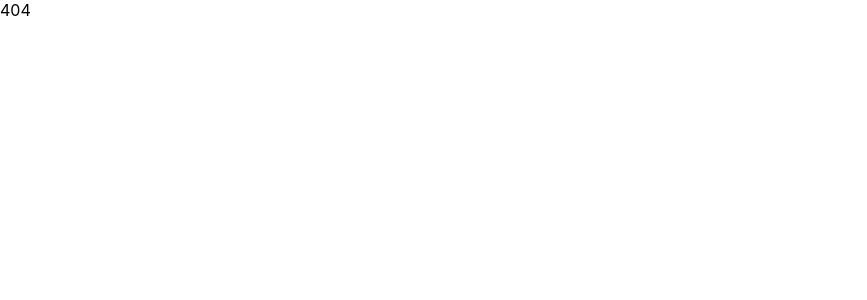
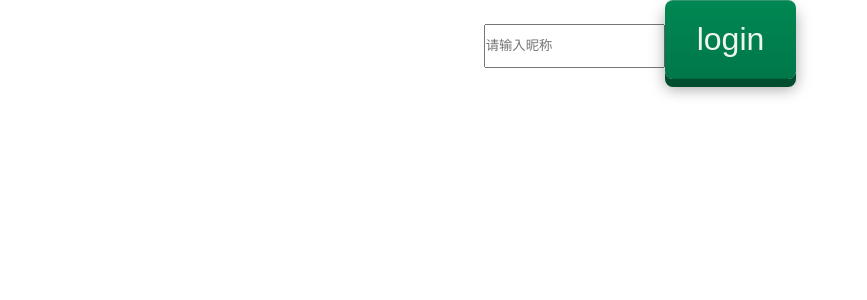
Before and after one commit to Grace-WX/React-template, a React (Create React App) app: page /admin/animation#/admin/formTest in a window 1280 px wide. Before the commit this address led to /admin/animation#/404. Shown: the top 300 px of the page, without its empty margins (0-867 px from the left). Built offline with nearby package versions, Linux system fonts and the light colour scheme.

Commit message:
feat:form阶段性提交

```diff
--- /dev/null
+++ b/src/components/buttonShadow/index.css
@@ -0,0 +1,30 @@
+.shadow{
+    display: inline-block;
+    color: #eff6ec;
+    text-decoration: none;
+    cursor: pointer;
+    border-radius: 8px;
+    box-shadow: 0 8px 0 #004d2f, 0 10px 15px rgba(0,0,0,.35);
+    transition: box-shadow 0.2s ease-in-out;
+}
+
+.title{
+    display: inline-block;
+    font-size: 2em;
+    font-family: arial;
+    padding: .625em 1em;
+    background: #008752;
+    background-image: linear-gradient(#008752, #007849);
+    border-top: 1px solid rgba(255,255,255,.2);
+    border-bottom: 1px solid rgba(0,0,0,.2);
+    border-radius: 8px;
+    transition: transform 0.2s ease-in-out;
+}
+
+.shadow:hover{
+    box-shadow: 0 4px 0 #004d2f, 0 7px 10px rgba(0,0,0,.05);
+}
+
+.shadow:hover title{
+    transform: translateY(4px);
+}
--- /dev/null
+++ b/src/components/buttonShadow/index.tsx
@@ -0,0 +1,16 @@
+import React, { memo, } from 'react';
+import './index.css';
+
+export interface ButtonShadowProps extends React.PropsWithChildren<object> {
+    title?: string
+}
+
+export default memo(function ButtonShadow(props: ButtonShadowProps) {
+    const { title = 'login' } = props;
+
+    return (
+        <div className="shadow">
+            <span className="title">{title}</span>
+        </div>
+    )
+})
--- a/src/index.tsx
+++ b/src/index.tsx
@@ -12,7 +12,7 @@ ReactDOM.render(
       {mainRouters.map(route => {
         return <Route key={route.path} {...route} />
       })}
-      <Redirect to="/admin/tabTest" />
+      <Redirect to="/admin/formTest" />
     </Switch>
   </Router>,
   document.getElementById('root')
--- /dev/null
+++ b/src/pages/formTest/index.tsx
@@ -0,0 +1,44 @@
+import React, { memo, useState } from 'react';
+import './index.css';
+import ButtonShadow from '../../components/buttonShadow';
+
+function FormCreate(Comp: any) {
+
+    const GetFieldDec = (field: any, option: any) => {
+        const [value, setValue] = useState<any>();
+
+        const handleChange = (val: any) => {
+            setValue(val)
+        }
+
+        return (InputComp: any) => {
+            <div>
+                {
+                    React.cloneElement(InputComp, {
+                        name: field,
+                        value: value || '',
+                        onChange: (val: any) => handleChange(val)
+                    })
+                }
+            </div>
+        }
+    }
+
+
+    return <Comp></Comp>
+}
+
+
+const TabComponent = memo(function Index(props) {
+
+    return (
+        <div>
+            <input placeholder="请输入昵称" style={{ height: '40px' }} />
+            <ButtonShadow />
+        </div>
+    )
+})
+
+
+
+export default TabComponent
--- a/src/routes/index.tsx
+++ b/src/routes/index.tsx
@@ -3,6 +3,7 @@ import PageNotFound from '../pages/404/index';
 import HomePage from '../pages/homePage/index';
 import Animation from '../pages/animation';
 import TabTest from '../pages/tabTest';
+import FormTest from '../pages/formTest';
 
 
 export const mainRouters = [
@@ -31,4 +32,9 @@ export const adminRouters = [
         component: TabTest,
         exact: true
     },
+    {
+        path: '/admin/formTest',
+        component: FormTest,
+        exact: true
+    },
 ]
```
Also changed, not shown: src/pages/formTest/index.css (added).
